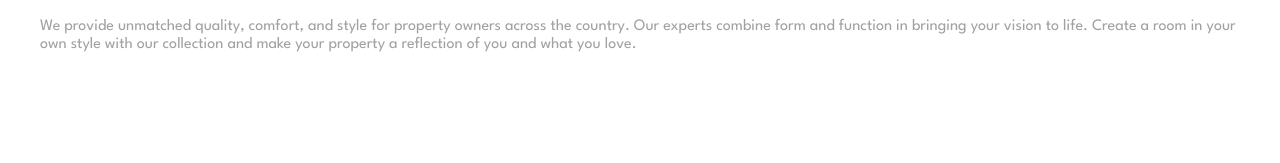
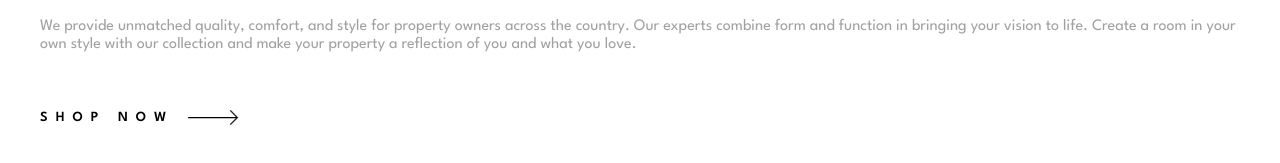
Before and after one commit to marijazlatkova/room-homepage, a React (Vite) app: page / in a window 1280 px wide. Shown: the part 1312-1475 px from the top of the page. Before the commit the page ends 1402 px from the top, so only its background shows below. Built offline with nearby package versions, Linux system fonts and the light colour scheme.

Commit message:
shop: component and styles

```diff
--- a/src/App.jsx
+++ b/src/App.jsx
@@ -1,11 +1,14 @@
 import { Nav } from "./components/Nav/Nav";
 import { Home } from "./components/Home/Home";
+import { Shop } from "./components/Shop/Shop";
 
 const App = () => {
   return (
     <div>
       <Nav />
-      <Home />
+      <Home>
+        <Shop />
+      </Home>
     </div>
   );
 };
--- a/src/components/Home/Home.jsx
+++ b/src/components/Home/Home.jsx
@@ -4,7 +4,7 @@ import { homeData } from "../../data/texts";
 import { images } from "../../data/images";
 import styles from "./Home.module.scss";
 
-export const Home = () => {
+export const Home = ({ children }) => {
   const { left, right } = images;
   const [currentSlide, setCurrentSlide] = useState(0);
 
@@ -55,6 +55,7 @@ export const Home = () => {
             <div className={styles.homeDetails}>
               <h1 className={styles.homeTitle}>{data.title}</h1>
               <p className={styles.homeText}>{data.text}</p>
+              <div className={styles.shopContainer}>{children}</div>
             </div>
           </div>
         ))}
--- /dev/null
+++ b/src/components/Shop/Shop.jsx
@@ -0,0 +1,14 @@
+import { images } from "../../data/images";
+import styles from "./Shop.module.scss";
+
+export const Shop = () => {
+  const { arrow } = images;
+  return (
+    <div id="shop">
+      <div className={styles.shopContainer}>
+        <button className={styles.shopButton}>SHOP NOW</button>
+        <img className={styles.arrow} src={arrow} />
+      </div>
+    </div>
+  );
+};
--- /dev/null
+++ b/src/components/Shop/Shop.module.scss
@@ -0,0 +1,45 @@
+.shopContainer {
+  display: flex;
+  padding: 40px 0;
+
+  .shopButton {
+    background-color: transparent;
+    border: none;
+    padding: 0;
+    font-size: 14px;
+    font-weight: 600;
+    letter-spacing: 8px;
+    color: hsl(0, 0%, 0%);
+    cursor: pointer;
+    z-index: 1;
+    transition: color 0.3s ease;
+
+    &:hover {
+      color: hsl(0, 0%, 63%);
+    }
+  }
+
+  .arrow {
+    width: 50px;
+    animation: moveArrow 1s infinite alternate;
+    animation-play-state: running;
+    cursor: pointer;
+    z-index: 1;
+    transition: filter 0.3s ease;
+
+    &:hover {
+      animation-play-state: paused;
+      filter: brightness(0) saturate(100%) invert(57%) sepia(0%) saturate(0%)
+        hue-rotate(177deg) brightness(89%) contrast(92%);
+    }
+  }
+}
+
+@keyframes moveArrow {
+  0% {
+    transform: translateX(0);
+  }
+  100% {
+    transform: translateX(30px);
+  }
+}
```
